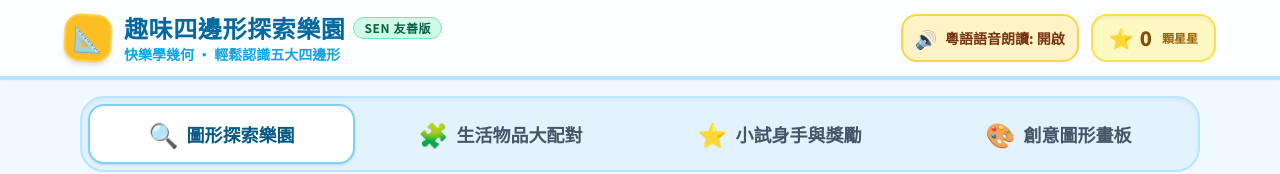
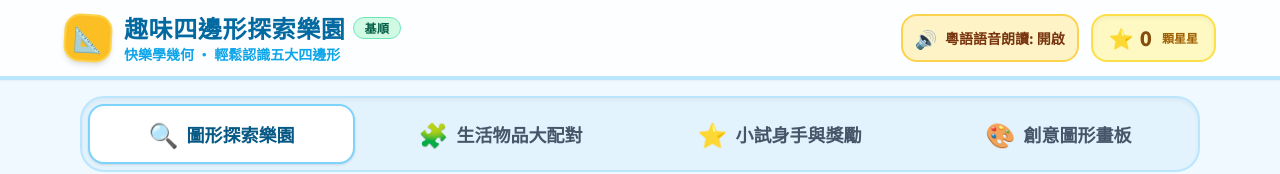
Before and after one commit to cheuklaam0103-rgb/shape, a plain HTML site: page index.html in a window 1280 px wide. Shown: the top 174 px of the page. Drawn offline with nearby package versions, Linux system fonts and the light colour scheme.

Commit message:
Update index.html

```diff
--- a/index.html
+++ b/index.html
@@ -56,7 +56,7 @@
                 <div>
                     <h1 class="text-xl sm:text-2xl font-black text-sky-700 tracking-wide flex items-center gap-2">
                         趣味四邊形探索樂園
-                        <span class="text-xs bg-emerald-100 text-emerald-800 font-bold px-2.5 py-0.5 rounded-full border border-emerald-300">SEN 友善版</span>
+                        <span class="text-xs bg-emerald-100 text-emerald-800 font-bold px-2.5 py-0.5 rounded-full border border-emerald-300">基順</span>
                     </h1>
                     <p class="text-xs sm:text-sm text-sky-500 font-bold">快樂學幾何 · 輕鬆認識五大四邊形</p>
                 </div>
```
